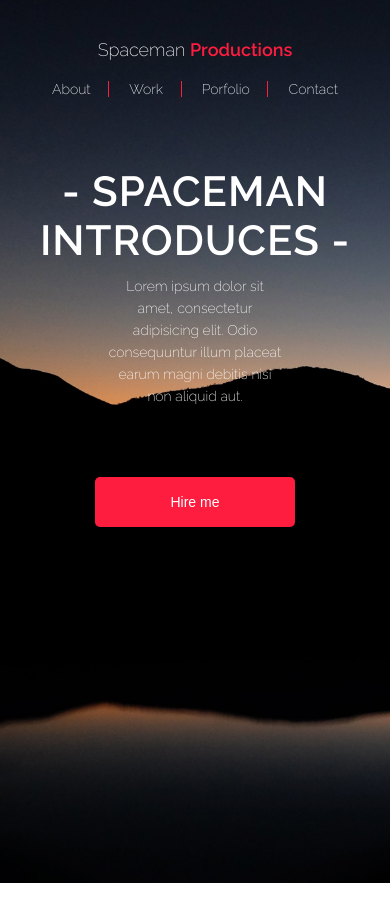
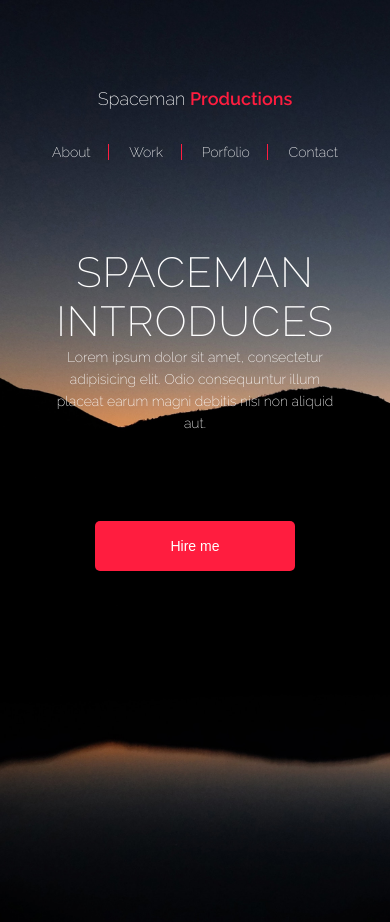
Before and after one commit to davidlower/udacity-project7, a plain HTML site: page index.html in a window 390 px wide. Before the commit the page ends 883 px from the top, so only its background shows below. Drawn offline with Linux system fonts and the light colour scheme.

Commit message:
project finished

```diff
--- a/index.html
+++ b/index.html
@@ -21,9 +21,9 @@
          <li>Porfolio</li>
          <li>Contact</li>
       </ul>
-      <h1>- Spaceman introduces -</h1>
-      <p class="body-text">Lorem ipsum dolor sit amet, consectetur adipisicing elit. Odio consequuntur illum placeat earum magni debitis nisi non aliquid aut.</p>
-      <button type="submit">Hire me</button>
+      <h1>Spaceman introduces</h1>
+         <p class="body-text">Lorem ipsum dolor sit amet, consectetur adipisicing elit. Odio consequuntur illum placeat earum magni debitis nisi non aliquid aut.</p>
+         <button type="submit">Hire me</button>
    </div>
 </body>
 
--- a/styles.css
+++ b/styles.css
@@ -9,51 +9,60 @@ html {
    font-family: 'Raleway', sans-serif;
    font-size: 12px;
    font-weight: 200;
-   /* --p-color: #0ed487; */
    --p-color: #ff1d3f;
    --shadow: #cbcbcb;
 }
 
 body {
+   height: 100vh;
+
+   text-align: center;
+
+   color: white;
+   background: url(tersius-van-rhyn-228779.jpg);
    background-color: black;
-   background: url(tersius-van-rhyn-228779.jpg);
    background-repeat: no-repeat;
    background-size: cover;
-   height: 100vh;
-   color: white;
-   text-align: center;
 }
 
 .container {
-   margin: 10% auto;
    width: 90%;
    max-width: 1000px;
-   max-height: 1000px;
+   height: 90%;
+   max-height: 1400px;
+   margin: 5% auto;
 }
 
 .logo-text {
-   margin: 5% auto 6%;
+   margin: 15% auto 5%;
+
    font-size: 1.8rem;
 }
 
 .logo-text span {
+   color: var(--p-color);
+
    font-weight: 600;
-   color: var(--p-color);
 }
 
 ul li {
    display: inline-block;
-   font-size: 1.4rem;
+
    margin-right: 5%;
    padding-right: 5%;
+
+   cursor: pointer;
+
    border-right: solid 1px var(--p-color);
-   cursor: pointer;
+
+   font-size: 1.4rem;
 }
 
 ul li:last-child {
+   margin-right: 0;
+   padding-right: 0;
+
    border-right: none;
-   padding-right: 0;
-   margin-right: 0;
 }
 
 ul li:hover {
@@ -61,31 +70,35 @@ ul li:hover {
 }
 
 ul li:active {
+   -webkit-transform: translateY(1px);
    transform: translateY(1px);
 }
 
 h1 {
-   margin: 20% auto 10px;
-   font-size: 5rem;
+   margin: 20% auto 1%;
+
+   letter-spacing: 0.1rem;
+   text-transform: uppercase;
+
+   font-size: 5.4rem;
    font-weight: 200;
-   text-transform: uppercase;
-   letter-spacing: 0.1rem;
-   font-weight: 600;
 }
 
 .body-text {
+   margin: 0 25%;
+
    font-size: 1.4rem;
    line-height: 2.2rem;
-   margin: 0 25%;
 }
 
 button {
    position: relative;
+
    display: block;
 
    width: 200px;
    height: 50px;
-   margin: 20% auto 0;
+   margin: 25% auto 20%;
 
    cursor: pointer;
 
@@ -112,7 +125,12 @@ button:active {
 
 @media screen and (max-width: 930px) {
    h1 {
+      margin: 15% auto 0;
+
       font-size: 4.2rem;
+   }
+   button {
+      margin: 15% auto;
    }
 }
 
@@ -120,8 +138,42 @@ button:active {
    html {
       font-size: 10px;
    }
+   h1 {
+      font-weight: 200;
+   }
+
 }
 
-/* .body-text {
-   font-size: 1.4rem;
-} */
+@media screen and (max-width: 670px) {
+
+   .body-text {
+      width: 80%;
+      margin: 0 auto;
+   }
+   .logo-text {
+      margin: 25% auto 10%;
+   }
+   h1 {
+      margin: 25% auto 0;
+   }
+   button {
+      margin: 25% auto;
+   }
+}
+
+@media screen and (max-width: 736px) and (orientation: landscape) {
+   .logo-text {
+      margin: 5% auto 2%;
+   }
+   .body-text {
+      width: 90%;
+      margin: 0 auto;
+   }
+   h1 {
+      width: 90%;
+      margin: 12.5% auto 0;
+   }
+   button {
+      margin: 10% auto;
+   }
+}
```
